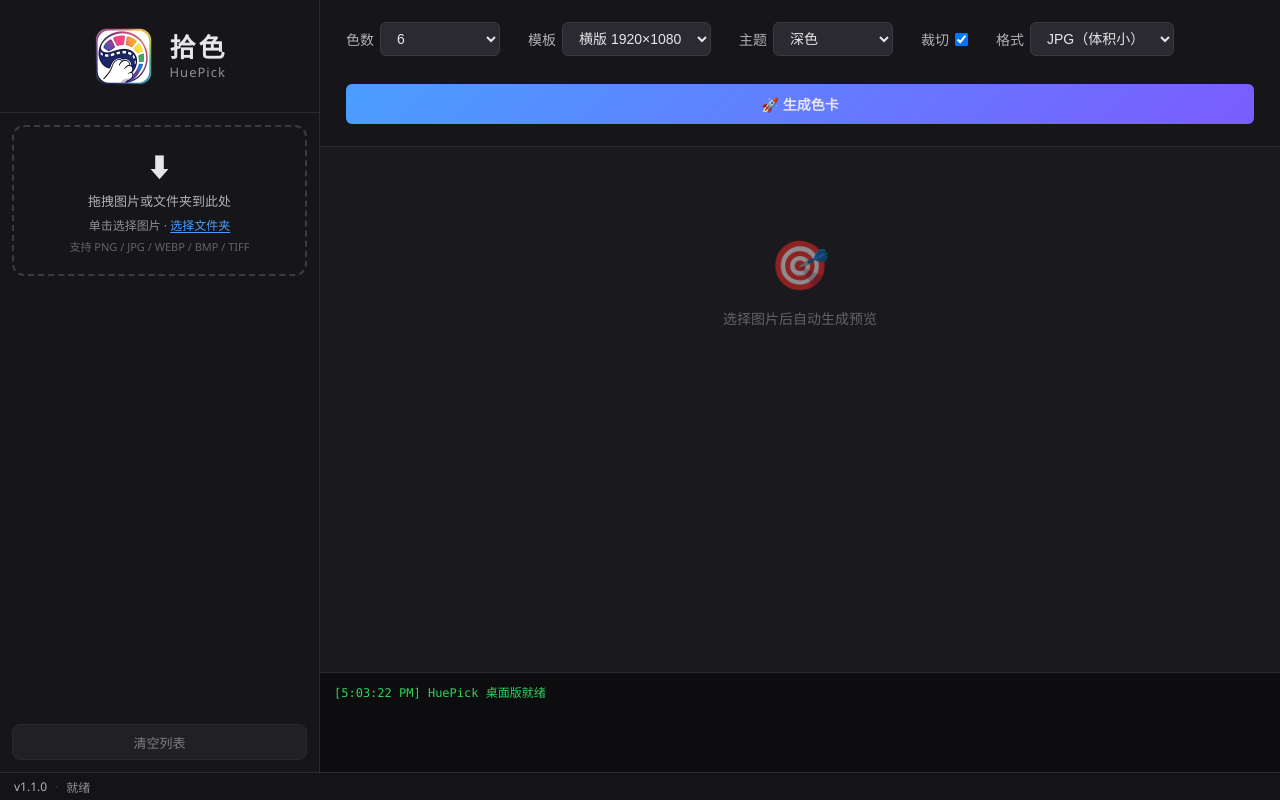
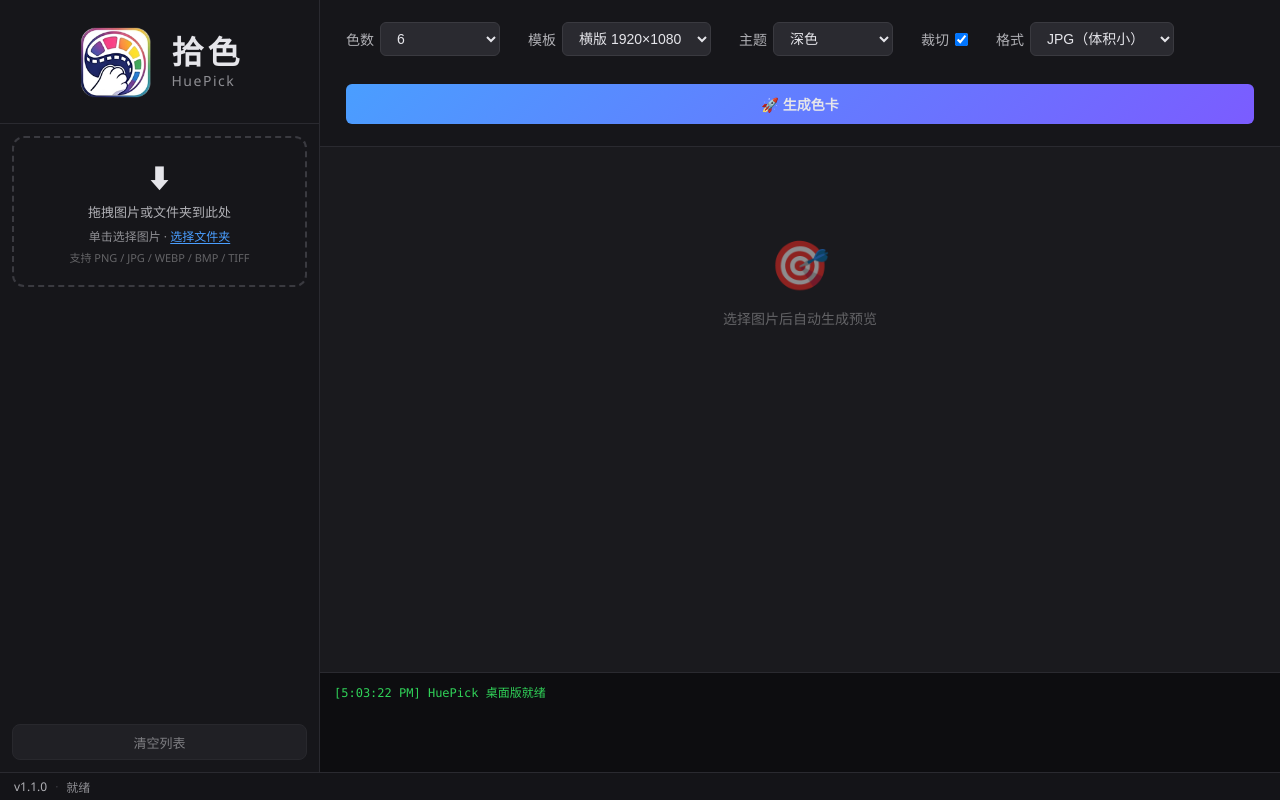
Before and after one commit to xingkingkong9250-ops/huepick, an Electron app: page electron/renderer/index.html in a window 1280 px wide. Drawn offline with Linux system fonts and the light colour scheme; no server answers.

Commit message:
chore: 工程结构对齐 PianAssistant + 品牌区对齐参数面板
工程结构（对齐 PianAssistant）：
- 新增 run-hidden.vbs：wscript 静默入口
- 重写 run.bat：极简，wscript //B 调 run.ps1
- 新增 run.ps1：关闭旧实例 + 环境检查 + 启动 dist/dev + 全程日志
- 新增 build.ps1：-Mode Prepare 版本发布闸门（tsc + electron-builder + artifacts\staging）
- 新增 tools/README.md：工具脚本目录占位

UI 微调：
- 品牌区 min-height 124px，与右栏参数面板同高
- Logo 64→80px，拾色 26→32px，HuePick 13→14px

```diff
--- a/electron/renderer/style.css
+++ b/electron/renderer/style.css
@@ -22,37 +22,39 @@ body {
 .left { border-right: 1px solid #2a2a30; background: #16161a; }
 .right { background: #1a1a1e; }
 
-/* 左栏：品牌（原顶栏左半部分下移至此） */
+/* 左栏：品牌区（与右栏参数面板 min-height 对齐） */
 .brand {
   display: flex;
   align-items: center;
   justify-content: center;
-  gap: 14px;
-  padding: 24px 16px;
+  gap: 16px;
+  padding: 18px 16px;
+  min-height: 124px;
   border-bottom: 1px solid #2a2a30;
 }
 .brand .logo {
-  width: 64px;
-  height: 64px;
-  border-radius: 14px;
+  width: 80px;
+  height: 80px;
+  border-radius: 16px;
   flex-shrink: 0;
 }
 .brand-text {
   display: flex;
   flex-direction: column;
   align-items: flex-start;
-  gap: 2px;
+  justify-content: center;
+  gap: 4px;
 }
 .brand-name-cn {
   font-weight: 600;
-  font-size: 26px;
-  letter-spacing: 3px;
-  line-height: 1.2;
+  font-size: 32px;
+  letter-spacing: 4px;
+  line-height: 1.1;
 }
 .brand-name-en {
-  font-size: 13px;
+  font-size: 14px;
   color: #8e8e93;
-  letter-spacing: 1px;
+  letter-spacing: 1.5px;
   line-height: 1.2;
 }
 
```
Also changed, not shown: tools/README.md (added), 2 other files.
